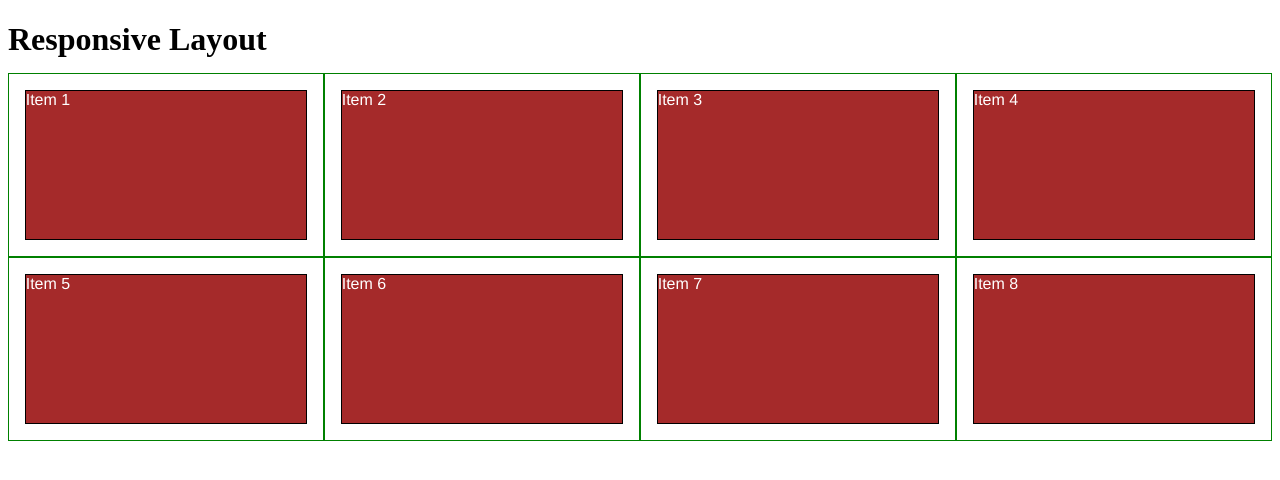
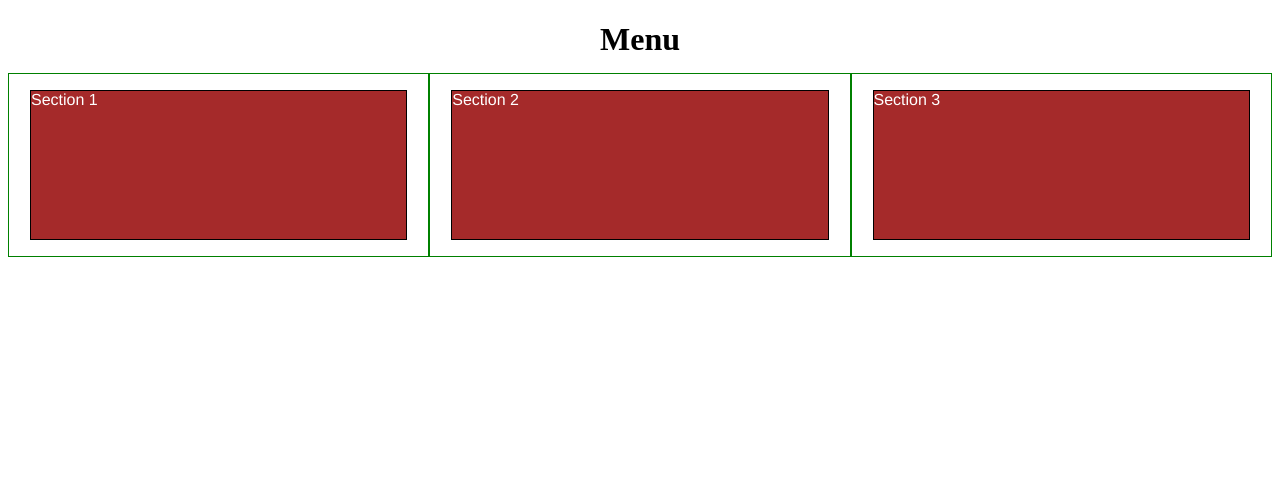
Before and after one commit to junxiann/Coursera, a plain HTML site: page mod2_solution/index.html in a window 1280 px wide. Drawn offline with Linux system fonts and the light colour scheme.

Commit message:
Update index.html

```diff
--- a/mod2_solution/index.html
+++ b/mod2_solution/index.html
@@ -3,7 +3,7 @@
 <head>
 <meta charset="utf-8">
 <meta name="viewport" content="width=device-width, initial-scale=1">
-<title>Responsive Layout</title>
+<title>Module 2 Solutions</title>
 <style>
 
 /********** Base styles **********/
@@ -12,6 +12,7 @@
 }
 h1 {
   margin-bottom: 15px;
+  text-align: center;
 }
 
 p {
@@ -25,13 +26,22 @@ p {
   color: white;
 }
 
+#p1 {
+  background-color: #A52A2A;
+  position: absolute;
+  top: 0;
+  right: 0;
+  width: 10%;
+  height: 10%;
+}
+
 /* Simple Responsive Framework. */
 .row {
   width: 100%;
 }
 
-/********** Large devices only **********/
-@media (min-width: 1200px) {
+/********** Desktop version only **********/
+@media (min-width: 992px) {
   .col-lg-1, .col-lg-2, .col-lg-3, .col-lg-4, .col-lg-5, .col-lg-6, .col-lg-7, .col-lg-8, .col-lg-9, .col-lg-10, .col-lg-11, .col-lg-12 {
     float: left;
     border: 1px solid green;
@@ -74,8 +84,8 @@ p {
   }
 }
 
-/********** Medium devices only **********/
-@media (min-width: 992px) and (max-width: 1199px) {
+/********** Tablet version only **********/
+@media (min-width: 768px) and (max-width: 991px) {
   .col-md-1, .col-md-2, .col-md-3, .col-md-4, .col-md-5, .col-md-6, .col-md-7, .col-md-8, .col-md-9, .col-md-10, .col-md-11, .col-md-12 {
     float: left;
     border: 1px solid green;
@@ -121,17 +131,12 @@ p {
 </style>
 </head>
 <body>
-<h1>Responsive Layout</h1>
+<h1>Menu</h1>
 
 <div class="row">
-  <div class="col-lg-3 col-md-6"><p>Item 1</p></div>
-  <div class="col-lg-3 col-md-6"><p>Item 2</p></div>
-  <div class="col-lg-3 col-md-6"><p>Item 3</p></div>
-  <div class="col-lg-3 col-md-6"><p>Item 4</p></div>
-  <div class="col-lg-3 col-md-6"><p>Item 5</p></div>
-  <div class="col-lg-3 col-md-6"><p>Item 6</p></div>
-  <div class="col-lg-3 col-md-6"><p>Item 7</p></div>
-  <div class="col-lg-3 col-md-6"><p>Item 8</p></div>
+  <div class="col-lg-4 col-md-6"><p>Section 1</p></div>
+  <div class="col-lg-4 col-md-6"><p>Section 2</p></div>
+  <div class="col-lg-4 col-md-12"><p>Section 3</p></div>
 </div>
 
 </body>
```
